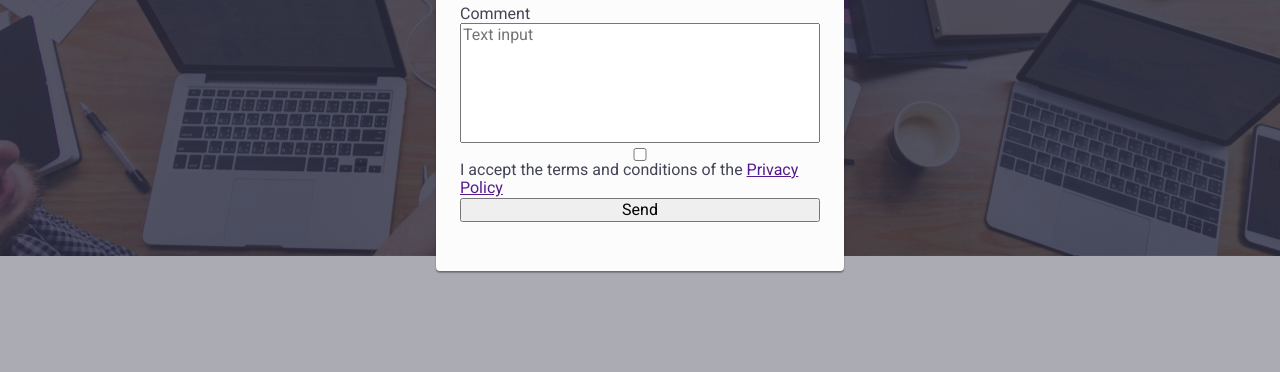
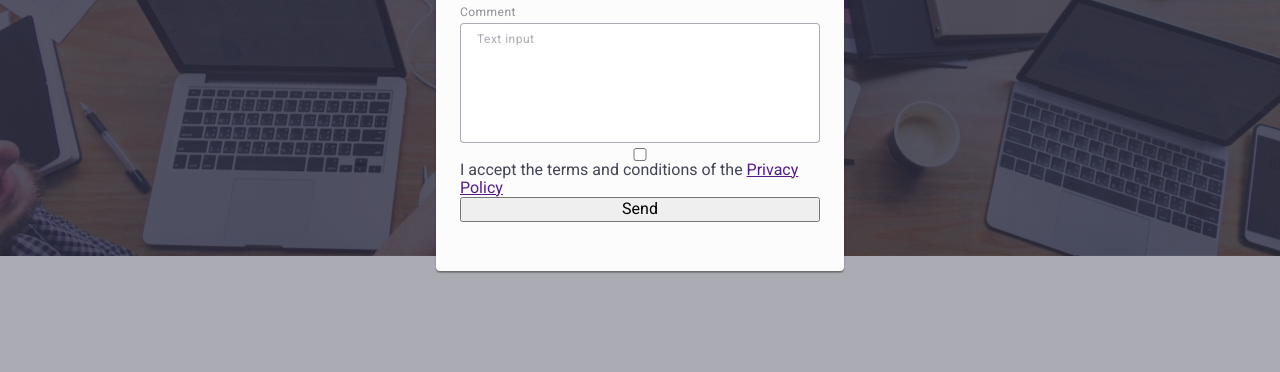
Before and after one commit to AVasilaki/goit-markup-hw-06, a plain HTML site: page index.html in a window 1280 px wide. Shown: the part 417-789 px from the top of the page. Drawn offline with nearby package versions, Linux system fonts and the light colour scheme.

Commit message:
textarea style

```diff
--- a/css/styles.css
+++ b/css/styles.css
@@ -14,6 +14,7 @@
   --nav-link-hover: #404bbf;
   --customers-color: #8e8f99;
   --o-transition: 250ms cubic-bezier(0.4, 0, 0.2, 1);
+  --modal-border: rgba(46, 47, 66, 0.4);
 }
 /* глобальні для баді */
 body {
@@ -658,7 +659,7 @@ img {
 .modal-input {
   width: 100%;
   height: 40px;
-  border: 1px solid rgba(46, 47, 66, 0.4);
+  border: 1px solid var(--modal-border);
   border-radius: 4px;
   padding-left: 38px;
   transition: border-color var(--o-transition);
@@ -700,4 +701,20 @@ img {
   resize: none;
   width: 100%;
   height: 120px;
+  padding: 8px 16px;
+  border: 1px solid var(--modal-border);
+  border-radius: 4px;
+  transition: border-color var(--o-transition);
 }
+.modal-form-message:focus {
+  outline: none;
+  border-color: var(--btn-color);
+}
+.modal-form-message::placeholder {
+  font-weight: 400;
+  font-size: 12px;
+  line-height: 1.17;
+  letter-spacing: 0.04em;
+  /* NAVY BLUE modal */
+  color: var(--modal-border);
+}
--- a/index.html
+++ b/index.html
@@ -509,7 +509,7 @@
             </div>
           </div>
           <label class="modal-form-area"
-            >Comment
+            ><span class="modal-input-name">Comment</span>
             <textarea
               class="modal-form-message"
               placeholder="Text input"
```
